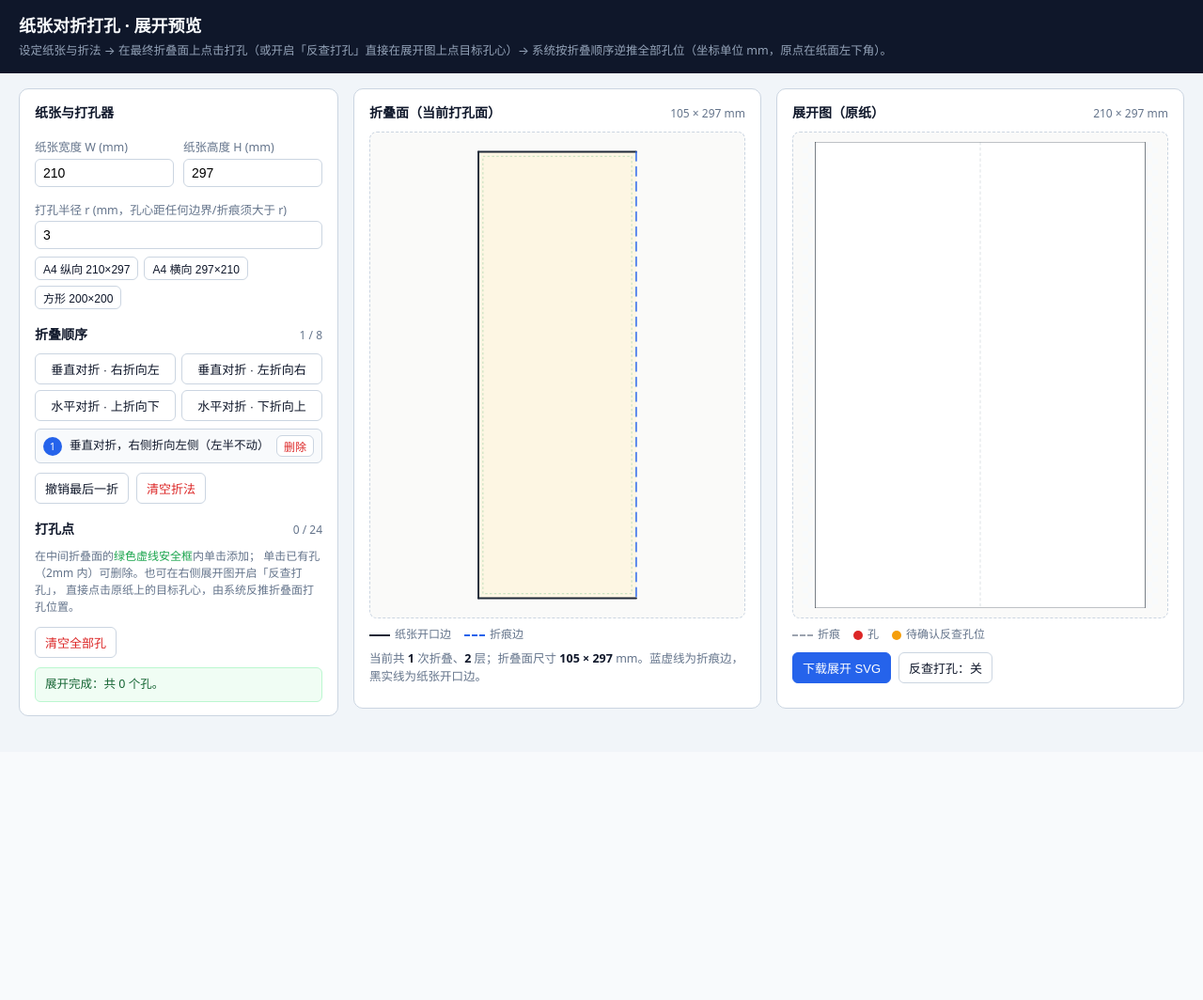
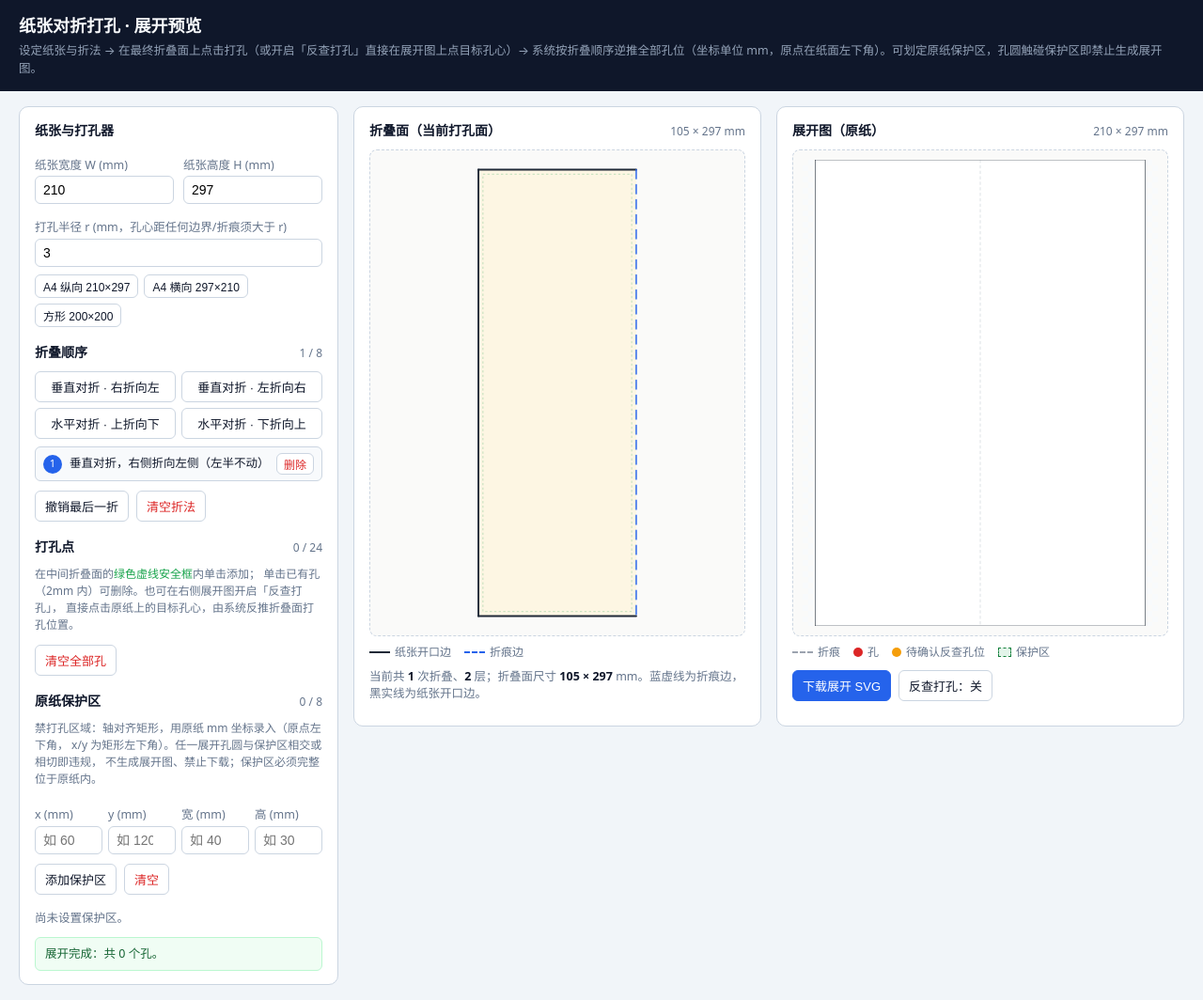
Before and after one commit to petersjennifer1/solo-gsb-bb5c15ad-ea8a028d-74ff-550e-97ee-89f4632908bf, a Flask app: page / in a window 1280 px wide. Shown: the whole page at 94% size. Before the commit the page ends 762 px from the top, so only its background shows below. Run offline with Flask 3, Linux system fonts and the light colour scheme.

Commit message:
GSB ea8a028d-74ff-550e-97ee-89f4632908bf B: platform archive

```diff
--- a/app.py
+++ b/app.py
@@ -17,6 +17,10 @@
   这一次打孔必然生成的全部孔位。目标孔心距纸张边界/折痕不大于打孔半径时
   拒绝并说明具体原因。
 - 全部折痕展开后构成 (2^nv - 1) x (2^nh - 1) 的等分网格。
+- 原纸保护区：原纸上至多 MAX_ZONES 个轴对齐矩形（mm 坐标），绘入展开图。
+  任一展开孔圆与任一保护区相交或相切即违规：指出原打孔点、触碰的展开孔
+  及保护区，不生成展开 SVG、禁止下载；反查打孔的待确认结果同样判定。
+  保护区必须完整位于原纸内，纸张尺寸改动导致越界时提示修正。
 """
 
 from __future__ import annotations
@@ -33,6 +37,7 @@ app = Flask(__name__)
 # ---------------------------------------------------------------------------
 MAX_FOLDS = int(os.environ.get("MAX_FOLDS", "8"))
 MAX_HOLES = int(os.environ.get("MAX_HOLES", "24"))
+MAX_ZONES = int(os.environ.get("MAX_ZONES", "8"))
 MIN_DIM = 20.0          # mm
 MAX_DIM = 2000.0        # mm
 MIN_RADIUS = 0.5        # mm
@@ -201,6 +206,61 @@ def crease_grid(width, height, nv, nh):
 
 
 # ---------------------------------------------------------------------------
+# 原纸保护区（轴对齐矩形，原纸 mm 坐标）
+# ---------------------------------------------------------------------------
+def circle_touches_zone(cx, cy, radius, z):
+    """孔圆与轴对齐矩形保护区是否相交或相切（含 EDGE_TOL 容差）。
+
+    圆心到矩形的最近距离 <= 半径即相交/相切；保护区为禁入区域，
+    相切也算违规。
+    """
+    dx = max(z["x"] - cx, 0.0, cx - (z["x"] + z["w"]))
+    dy = max(z["y"] - cy, 0.0, cy - (z["y"] + z["h"]))
+    limit = radius + EDGE_TOL
+    return dx * dx + dy * dy <= limit * limit
+
+
+def zone_out_of_bounds(zones, width, height):
+    """返回第一个越出原纸的保护区下标；都在纸内返回 None。"""
+    for i, z in enumerate(zones):
+        if (z["x"] + z["w"] > width + EDGE_TOL
+                or z["y"] + z["h"] > height + EDGE_TOL):
+            return i
+    return None
+
+
+def zone_bounds_msg(i, z, width, height):
+    return (f"保护区 #{i + 1}（x {z['x']:g} ~ {z['x'] + z['w']:g}mm，"
+            f"y {z['y']:g} ~ {z['y'] + z['h']:g}mm）超出原纸 "
+            f"{width:g} × {height:g}mm 的范围，请修正或删除该保护区。")
+
+
+def zone_hit_msg(prefix, hx, hy, zi, z, radius):
+    return (f"{prefix}展开后的孔 ({hx:.2f}, {hy:.2f})mm 与保护区 #{zi + 1}"
+            f"（x {z['x']:g} ~ {z['x'] + z['w']:g}mm，"
+            f"y {z['y']:g} ~ {z['y'] + z['h']:g}mm）相交或相切"
+            f"（孔半径 {radius:g}mm，保护区为禁入区域），"
+            "请移开打孔点或调整保护区。")
+
+
+def find_zone_hit(raw_holes, zones, radius, n_images):
+    """在展开后的原始孔位（未去重）中找第一个触碰保护区的孔。
+
+    raw_holes 按 unfold_points 的输出顺序排列：第 k 个孔来自第
+    k // n_images 个打孔点（每个打孔点恰好展开出 n_images = 2^折数 个
+    原始孔位）。返回 (打孔点下标, 孔坐标, 保护区下标) 或 None。
+    """
+    if not zones or not raw_holes:
+        return None
+    for k, (x, y) in enumerate(raw_holes):
+        src = k // n_images
+        for zi, z in enumerate(zones):
+            if circle_touches_zone(x, y, radius, z):
+                return src, {"x": round(x, 6), "y": round(y, 6)}, zi
+    return None
+
+
+# ---------------------------------------------------------------------------
 # SVG 生成
 # ---------------------------------------------------------------------------
 def _svg_header(w_mm, h_mm):
@@ -219,13 +279,13 @@ def _circle(cx, cy, r, extra=""):
             f'fill="#dc2626" stroke="#7f1d1d" stroke-width="0.12"{extra}/>\n')
 
 
-def build_unfolded_svg(width, height, holes, creases, radius, nv, nh):
+def build_unfolded_svg(width, height, holes, creases, radius, nv, nh, zones):
     """展开图 SVG。y 由数学坐标（自下而上）换算为 SVG 坐标（自上而下）。"""
     w, h, r = float(width), float(height), float(radius)
     parts = [_svg_header(w, h)]
     parts.append(
         f'<desc>纸张 {w:g}x{h:g}mm；垂直对折 {nv} 次、水平对折 {nh} 次；'
-        f'共 {len(holes)} 个孔</desc>\n')
+        f'保护区 {len(zones)} 个；共 {len(holes)} 个孔</desc>\n')
     for c in creases:
         if c["orient"] == "v":
             parts.append(
@@ -236,6 +296,18 @@ def build_unfolded_svg(width, height, holes, creases, radius, nv, nh):
             parts.append(
                 f'<line x1="0" y1="{yy:.3f}" x2="{w:.3f}" y2="{yy:.3f}" '
                 'stroke="#9ca3af" stroke-width="0.2" stroke-dasharray="2 1.5"/>\n')
+    # 原纸保护区：绿色半透明填充 + 虚线边框，标序号
+    for zi, z in enumerate(zones):
+        zy_svg = h - (z["y"] + z["h"])
+        parts.append(
+            f'<rect x="{z["x"]:.3f}" y="{zy_svg:.3f}" '
+            f'width="{z["w"]:.3f}" height="{z["h"]:.3f}" '
+            'fill="#16a34a" fill-opacity="0.10" stroke="#15803d" '
+            'stroke-width="0.4" stroke-dasharray="2.5 1.8"/>\n')
+        if z["w"] >= 8.0 and z["h"] >= 4.5:
+            parts.append(
+                f'<text x="{z["x"] + 1.0:.3f}" y="{zy_svg + 3.4:.3f}" '
+                f'font-size="3" fill="#15803d">保{zi + 1}</text>\n')
     for hp in holes:
         parts.append(_circle(hp["x"], h - hp["y"], r))
     parts.append("</svg>\n")
@@ -327,12 +399,36 @@ def _check_face_capacity(w, h, radius):
             "请减少折叠次数或减小打孔半径。")
 
 
+def _validate_zones(payload):
+    """校验保护区结构：至多 MAX_ZONES 个轴对齐矩形 {x, y, w, h}（原纸 mm）。
+
+    只校验格式与取值范围；是否越出原纸由调用方结合纸张尺寸判定
+    （compute 按孔位错误同款方式返回 200 + error，reverse 抛 ValueError）。
+    """
+    zones = payload.get("zones", [])
+    if not isinstance(zones, list) or len(zones) > MAX_ZONES:
+        raise ValueError(f"保护区数量须为 0 ~ {MAX_ZONES} 个")
+    out = []
+    for i, z in enumerate(zones):
+        if not isinstance(z, dict):
+            raise ValueError("保护区格式错误")
+        zx = _num(z, "x", 0.0, MAX_DIM, f"保护区 #{i + 1} 的 x")
+        zy = _num(z, "y", 0.0, MAX_DIM, f"保护区 #{i + 1} 的 y")
+        zw = _num(z, "w", 0.0, MAX_DIM, f"保护区 #{i + 1} 的宽")
+        zh = _num(z, "h", 0.0, MAX_DIM, f"保护区 #{i + 1} 的高")
+        if zw <= 0.0 or zh <= 0.0:
+            raise ValueError(f"保护区 #{i + 1} 的宽和高必须大于 0")
+        out.append({"x": zx, "y": zy, "w": zw, "h": zh})
+    return out
+
+
 def compute(payload):
     """核心计算。成功返回结果 dict，失败抛出 ValueError。"""
     if not isinstance(payload, dict):
         raise ValueError("请求体必须是 JSON 对象")
 
     width, height, radius, folds = _validate_sheet(payload)
+    zones = _validate_zones(payload)
 
     points = payload.get("points", [])
     if not isinstance(points, list) or len(points) > MAX_HOLES:
@@ -351,19 +447,39 @@ def compute(payload):
     mm_pts = [{"x": p["x"] * w, "y": p["y"] * h} for p in norm_pts]
 
     error_msg, error_idx = None, -1
+    zone_error = None
     holes, creases, unfolded_svg = [], [], None
-    for i, p in enumerate(mm_pts):
-        err = check_point(p["x"], p["y"], w, h, radius, edges)
-        if err:
-            error_msg, error_idx = err, i
-            break
+
+    # 保护区必须完整位于原纸内（纸张尺寸改小导致越界时在此提示修正）
+    oob = zone_out_of_bounds(zones, width, height)
+    if oob is not None:
+        error_msg = zone_bounds_msg(oob, zones[oob], width, height)
+        zone_error = {"kind": "bounds", "zoneIndex": oob}
+
+    if error_msg is None:
+        for i, p in enumerate(mm_pts):
+            err = check_point(p["x"], p["y"], w, h, radius, edges)
+            if err:
+                error_msg, error_idx = err, i
+                break
 
     if error_msg is None:
         raw = unfold_points(mm_pts, folds, width, height)
-        holes = dedupe_points(raw)
-        creases = crease_grid(width, height, nv, nh)
-        unfolded_svg = build_unfolded_svg(
-            width, height, holes, creases, radius, nv, nh)
+        # 任一展开孔圆与任一保护区相交/相切：指出原打孔点、展开孔与保护区
+        hit = find_zone_hit(raw, zones, radius, 2 ** len(folds))
+        if hit:
+            src, hole, zi = hit
+            p = mm_pts[src]
+            error_msg, error_idx = zone_hit_msg(
+                f"打孔点 #{src + 1}（折叠面 ({p['x']:.2f}, {p['y']:.2f})mm）",
+                hole["x"], hole["y"], zi, zones[zi], radius), src
+            zone_error = {"kind": "hit", "pointIndex": src,
+                          "hole": hole, "zoneIndex": zi}
+        else:
+            holes = dedupe_points(raw)
+            creases = crease_grid(width, height, nv, nh)
+            unfolded_svg = build_unfolded_svg(
+                width, height, holes, creases, radius, nv, nh, zones)
 
     folded_svg, pad, vb_w, vb_h = build_folded_svg(
         w, h, edges, mm_pts, radius, error_idx)
@@ -384,6 +500,7 @@ def compute(payload):
         "unfoldedSvg": unfolded_svg,
         "error": error_msg,
         "errorIndex": error_idx,
+        "zoneError": zone_error,
     }
 
 
@@ -391,12 +508,13 @@ def reverse_lookup(payload):
     """反查打孔：原纸上的目标孔心 -> 最终折叠面的归一化孔心 + 全部连带孔位。
 
     目标点或折回后的孔心若使打孔半径触及纸张边界/折痕，抛出带具体原因的
-    ValueError，客户端据此禁止确认。
+    ValueError，客户端据此禁止确认。连带孔与保护区相交/相切时同样拒绝。
     """
     if not isinstance(payload, dict):
         raise ValueError("请求体必须是 JSON 对象")
 
     width, height, radius, folds = _validate_sheet(payload)
+    zones = _validate_zones(payload)
 
     target = payload.get("target")
     if not isinstance(target, dict):
@@ -406,6 +524,11 @@ def reverse_lookup(payload):
 
     w, h, edges, nv, nh = folded_state(width, height, folds)
     _check_face_capacity(w, h, radius)
+
+    # 保护区必须完整位于原纸内
+    oob = zone_out_of_bounds(zones, width, height)
+    if oob is not None:
+        raise ValueError(zone_bounds_msg(oob, zones[oob], width, height))
 
     # 目标孔心在原纸上的校验（边界 + 全部折痕）
     err = check_target_on_paper(tx, ty, width, height, radius, nv, nh)
@@ -421,7 +544,17 @@ def reverse_lookup(payload):
         raise ValueError(f"反查到折叠面的{err}")
 
     # 复用现有展开算法，列出这一次打孔必然生成的全部孔位
-    holes = dedupe_points(unfold_points([{"x": fx, "y": fy}], folds, width, height))
+    raw = unfold_points([{"x": fx, "y": fy}], folds, width, height)
+
+    # 与折叠面打孔同一判定：任一连带孔圆触碰保护区即拒绝
+    hit = find_zone_hit(raw, zones, radius, 2 ** len(folds))
+    if hit:
+        _, hole, zi = hit
+        raise ValueError(zone_hit_msg(
+            f"反查打孔（目标孔心 ({tx:.2f}, {ty:.2f})mm）",
+            hole["x"], hole["y"], zi, zones[zi], radius))
+
+    holes = dedupe_points(raw)
 
     return {
         "ok": True,
@@ -442,7 +575,7 @@ def reverse_lookup(payload):
 def index():
     return render_template(
         "index.html",
-        max_folds=MAX_FOLDS, max_holes=MAX_HOLES,
+        max_folds=MAX_FOLDS, max_holes=MAX_HOLES, max_zones=MAX_ZONES,
         min_dim=MIN_DIM, max_dim=MAX_DIM,
         min_radius=MIN_RADIUS, max_radius=MAX_RADIUS)
 
@@ -460,7 +593,7 @@ def api_unfold():
 
 @app.route("/api/reverse", methods=["POST"])
 def api_reverse():
-    """反查打孔：入参 {width, height, radius, folds, target:{x,y}(原纸 mm)}。"""
+    """反查打孔：入参 {width, height, radius, folds, zones, target:{x,y}(原纸 mm)}。"""
     payload = request.get_json(force=True, silent=True)
     if payload is None:
         return _bad("请求不是合法 JSON")
--- a/docker-compose.yml
+++ b/docker-compose.yml
@@ -12,4 +12,5 @@ services:
       # 可选限制（默认值见 app.py）
       MAX_FOLDS: "${MAX_FOLDS:-8}"
       MAX_HOLES: "${MAX_HOLES:-24}"
+      MAX_ZONES: "${MAX_ZONES:-8}"
     restart: unless-stopped
--- a/templates/index.html
+++ b/templates/index.html
@@ -43,6 +43,7 @@
   input[type=number]:focus { outline:2px solid #bfdbfe; border-color:var(--blue); }
   .row2 { display:grid; grid-template-columns:1fr 1fr; gap:10px; }
   .row3 { display:grid; grid-template-columns:1fr 1fr 1fr; gap:8px; }
+  .row4 { display:grid; grid-template-columns:repeat(4,1fr); gap:6px; }
   button {
     cursor:pointer; border:1px solid var(--line); background:#fff;
     border-radius:6px; padding:6px 10px; font-size:13px; color:var(--ink);
@@ -68,6 +69,8 @@
   }
   ol.folds .txt { flex:1; font-size:12.5px; }
   ol.folds button { padding:2px 7px; font-size:12px; }
+  ol.folds li.oob { border-color:#fca5a5; background:#fef2f2; }
+  ol.folds li.zhit { border-color:#fcd34d; background:#fffbeb; }
   .empty { color:var(--muted); font-size:12.5px; margin:8px 0 0; }
   .presets { margin-top:4px; display:flex; gap:6px; flex-wrap:wrap; }
   .presets button { font-size:12px; padding:3px 8px; }
@@ -102,6 +105,10 @@
   .legend .preview i {
     height:10px; width:10px; border-radius:50%; background:#f59e0b; border:none;
   }
+  .legend .zone i {
+    height:10px; width:14px; border:1.5px dashed #15803d;
+    background:rgba(22,163,74,.12);
+  }
   .status {
     margin-top:10px; border-radius:6px; padding:8px 10px; font-size:12.5px;
     border:1px solid transparent; display:none;
@@ -122,7 +129,7 @@
 <body>
 <header>
   <h1>纸张对折打孔 · 展开预览</h1>
-  <p>设定纸张与折法 → 在最终折叠面上点击打孔（或开启「反查打孔」直接在展开图上点目标孔心）→ 系统按折叠顺序逆推全部孔位（坐标单位 mm，原点在纸面左下角）。</p>
+  <p>设定纸张与折法 → 在最终折叠面上点击打孔（或开启「反查打孔」直接在展开图上点目标孔心）→ 系统按折叠顺序逆推全部孔位（坐标单位 mm，原点在纸面左下角）。可划定原纸保护区，孔圆触碰保护区即禁止生成展开图。</p>
 </header>
 
 <div class="layout">
@@ -168,6 +175,31 @@
       <button type="button" id="btnClearHoles" class="danger">清空全部孔</button>
     </div>
 
+    <h2 style="margin-top:16px">原纸保护区 <small id="zoneCountLabel">0 / {{ max_zones }}</small></h2>
+    <p class="hint">禁打孔区域：轴对齐矩形，用原纸 mm 坐标录入（原点左下角，
+      x/y 为矩形左下角）。任一展开孔圆与保护区相交或相切即违规，
+      不生成展开图、禁止下载；保护区必须完整位于原纸内。</p>
+    <div class="row4">
+      <label class="field"><span>x (mm)</span>
+        <input type="number" id="zoneX" min="0" step="1" placeholder="如 60">
+      </label>
+      <label class="field"><span>y (mm)</span>
+        <input type="number" id="zoneY" min="0" step="1" placeholder="如 120">
+      </label>
+      <label class="field"><span>宽 (mm)</span>
+        <input type="number" id="zoneW" min="1" step="1" placeholder="如 40">
+      </label>
+      <label class="field"><span>高 (mm)</span>
+        <input type="number" id="zoneH" min="1" step="1" placeholder="如 30">
+      </label>
+    </div>
+    <div class="toolbar" style="margin-top:2px">
+      <button type="button" id="btnAddZone">添加保护区</button>
+      <button type="button" id="btnClearZones" class="danger">清空</button>
+    </div>
+    <ol class="folds" id="zoneList"></ol>
+    <p class="empty" id="zoneEmpty">尚未设置保护区。</p>
+
     <div class="status" id="status"></div>
   </section>
 
@@ -198,6 +230,7 @@
         <span class="crease"><i></i>折痕</span>
         <span class="hole"><i></i>孔</span>
         <span class="preview"><i></i>待确认反查孔位</span>
+        <span class="zone"><i></i>保护区</span>
       </div>
       <div class="toolbar">
         <button type="button" id="btnDownload" class="primary" disabled>下载展开 SVG</button>
@@ -220,6 +253,7 @@
 (function () {
   var MAX_FOLDS = {{ max_folds }};
   var MAX_HOLES = {{ max_holes }};
+  var MAX_ZONES = {{ max_zones }};
   var DELETE_PICK_MM = 2.0;      // 点击距已有孔小于该值则删除
   var CLICK_TOL_NORM = 0.004;    // 归一化点击越界容差
 
@@ -231,7 +265,9 @@
   };
 
   // 状态：points 为最终折叠面上的【归一化】坐标 {x,y} ∈ [0,1]
-  var state = { width: 210, height: 297, radius: 3, folds: ["vR"], points: [] };
+  // zones 为原纸上的轴对齐矩形保护区 {x, y, w, h}（mm，左下角为 (x,y)）
+  var state = { width: 210, height: 297, radius: 3, folds: ["vR"], points: [],
+                zones: [] };
   var lastResult = null;
   var reqSeq = 0;
   var inflight = false;
@@ -273,6 +309,46 @@
     document.querySelectorAll("[data-add]").forEach(function (b) {
       b.disabled = limit;
     });
+  }
+
+  // ---------------- 渲染：原纸保护区列表 ----------------
+  function zoneOOB(z) {
+    // 保护区必须完整位于原纸内（纸张改小后越界的项在此标红提示修正）
+    return z.x < 0 || z.y < 0 ||
+           z.x + z.w > state.width + 1e-6 || z.y + z.h > state.height + 1e-6;
+  }
+
+  function renderZoneList() {
+    var ol = $("zoneList");
+    ol.innerHTML = "";
+    var hitIdx = (lastResult && lastResult.zoneError &&
+                  lastResult.zoneError.kind === "hit")
+      ? lastResult.zoneError.zoneIndex : -1;
+    state.zones.forEach(function (z, i) {
+      var li = document.createElement("li");
+      if (zoneOOB(z)) li.classList.add("oob");
+      if (i === hitIdx) li.classList.add("zhit");
+      var idx = document.createElement("span");
+      idx.className = "idx"; idx.textContent = String(i + 1);
+      var txt = document.createElement("span");
+      txt.className = "txt";
+      txt.textContent = "x " + z.x + " ~ " + (z.x + z.w) + "mm，y " + z.y +
+        " ~ " + (z.y + z.h) + "mm（" + z.w + "×" + z.h + "）" +
+        (zoneOOB(z) ? "，已越出原纸，请修正或删除" : "");
+      var del = document.createElement("button");
+      del.className = "danger"; del.type = "button"; del.textContent = "删除";
+      del.addEventListener("click", function () {
+        state.zones.splice(i, 1);
+        clearPending();
+        renderZoneList();
+        schedule(true);
+      });
+      li.appendChild(idx); li.appendChild(txt); li.appendChild(del);
+      ol.appendChild(li);
+    });
+    $("zoneEmpty").style.display = state.zones.length ? "none" : "block";
+    $("zoneCountLabel").textContent = state.zones.length + " / " + MAX_ZONES;
+    $("btnAddZone").disabled = state.zones.length >= MAX_ZONES;
   }
 
   // ---------------- 状态条 ----------------
@@ -319,6 +395,7 @@
 
     // 折叠面
     renderFolded();
+    renderZoneList();   // 保护区触碰/越界高亮随结果刷新
     $("foldedMeta").textContent = f.width + " × " + f.height + " mm";
     $("layerMeta").innerHTML =
       "当前共 <b>" + state.folds.length + "</b> 次折叠、" +
@@ -328,7 +405,7 @@
     // 展开图
     var wrap = $("unfoldedSvgWrap");
     if (d.error) {
-      wrap.innerHTML = '<span class="placeholder">孔位不合法，暂不生成展开图</span>';
+      wrap.innerHTML = '<span class="placeholder">存在不合法项，暂不生成展开图</span>';
       $("holeMeta").textContent = "";
       $("btnDownload").disabled = true;
       $("downloadHint").textContent = "";
@@ -361,7 +438,7 @@
   function renderUnfolded() {
     var wrap = $("unfoldedSvgWrap");
     if (!lastResult || lastResult.error) {
-      wrap.innerHTML = '<span class="placeholder">孔位不合法，暂不生成展开图</span>';
+      wrap.innerHTML = '<span class="placeholder">存在不合法项，暂不生成展开图</span>';
       return;
     }
     wrap.innerHTML = lastResult.unfoldedSvg;
@@ -459,7 +536,7 @@
       headers: { "Content-Type": "application/json" },
       body: JSON.stringify({
         width: state.width, height: state.height, radius: state.radius,
-        folds: state.folds,
+        folds: state.folds, zones: state.zones,
         target: { x: +pt.x.toFixed(6), y: +pt.y.toFixed(6) }
       })
     }).then(function (resp) {
@@ -578,6 +655,7 @@
         if (pw !== state.width || ph !== state.height || pr !== state.radius) {
           clearPending();
         }
+        renderZoneList();   // 纸张改小可能使保护区越界，即时标红提示修正
         schedule(false);
       }
     });
@@ -612,6 +690,43 @@
     schedule(true);
   });
 
+  // ---------------- 保护区：录入 / 清空 ----------------
+  $("btnAddZone").addEventListener("click", function () {
+    if (state.zones.length >= MAX_ZONES) {
+      setStatus("warn", "保护区数量已达上限 " + MAX_ZONES + " 个。");
+      return;
+    }
+    var zx = parseFloat($("zoneX").value), zy = parseFloat($("zoneY").value),
+        zw = parseFloat($("zoneW").value), zh = parseFloat($("zoneH").value);
+    if (!isFinite(zx) || !isFinite(zy) || !isFinite(zw) || !isFinite(zh)) {
+      setStatus("warn", "请完整输入保护区的 x、y、宽、高（mm）。");
+      return;
+    }
+    if (zw <= 0 || zh <= 0) {
+      setStatus("warn", "保护区的宽和高必须大于 0。");
+      return;
+    }
+    var z = { x: +zx.toFixed(6), y: +zy.toFixed(6),
+              w: +zw.toFixed(6), h: +zh.toFixed(6) };
+    if (zoneOOB(z)) {
+      setStatus("warn", "保护区必须完整位于原纸内（当前原纸 " + state.width +
+        " × " + state.height + " mm），请修正坐标或尺寸。");
+      return;
+    }
+    state.zones.push(z);
+    clearPending();          // 待确认的反查结果按旧保护区判定，作废
+    renderZoneList();
+    schedule(true);
+  });
+
+  $("btnClearZones").addEventListener("click", function () {
+    if (!state.zones.length) return;
+    state.zones = [];
+    clearPending();
+    renderZoneList();
+    schedule(true);
+  });
+
   document.querySelectorAll("[data-preset]").forEach(function (b) {
     b.addEventListener("click", function () {
       var p = b.getAttribute("data-preset");
@@ -621,6 +736,7 @@
       if (p === "square") { state.width = 200; state.height = 200; }
       if (pw !== state.width || ph !== state.height) clearPending();
       $("inW").value = state.width; $("inH").value = state.height;
+      renderZoneList();
       schedule(true);
     });
   });
@@ -687,6 +803,7 @@
 
   // ---------------- 启动 ----------------
   renderFoldList();
+  renderZoneList();
   schedule(true);
 })();
 </script>
```
Also changed, not shown: README.md, 1 other file.
